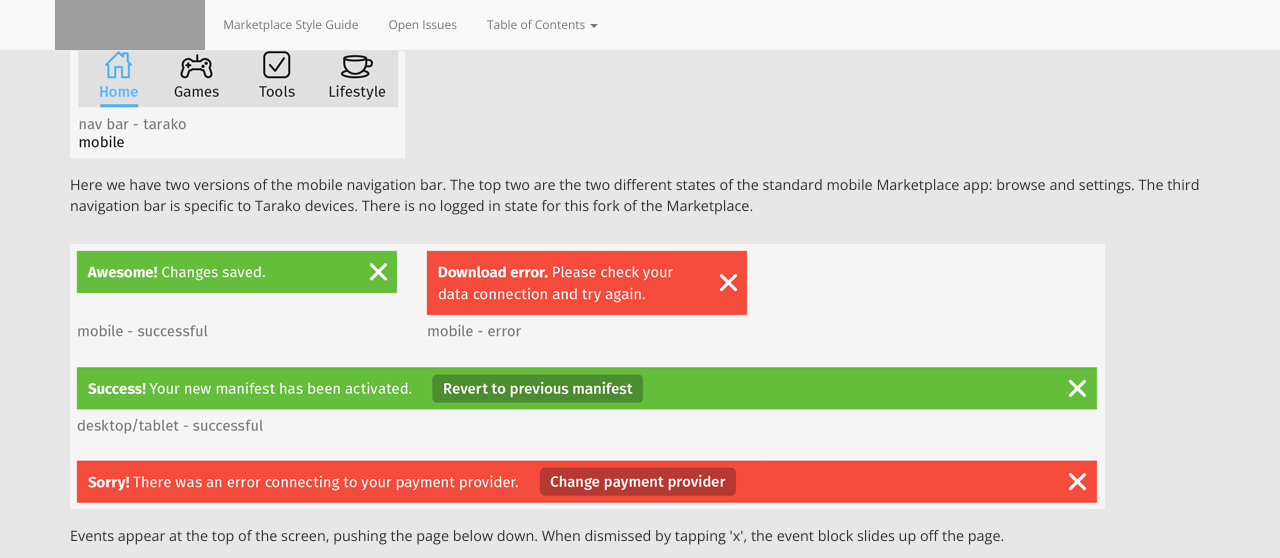
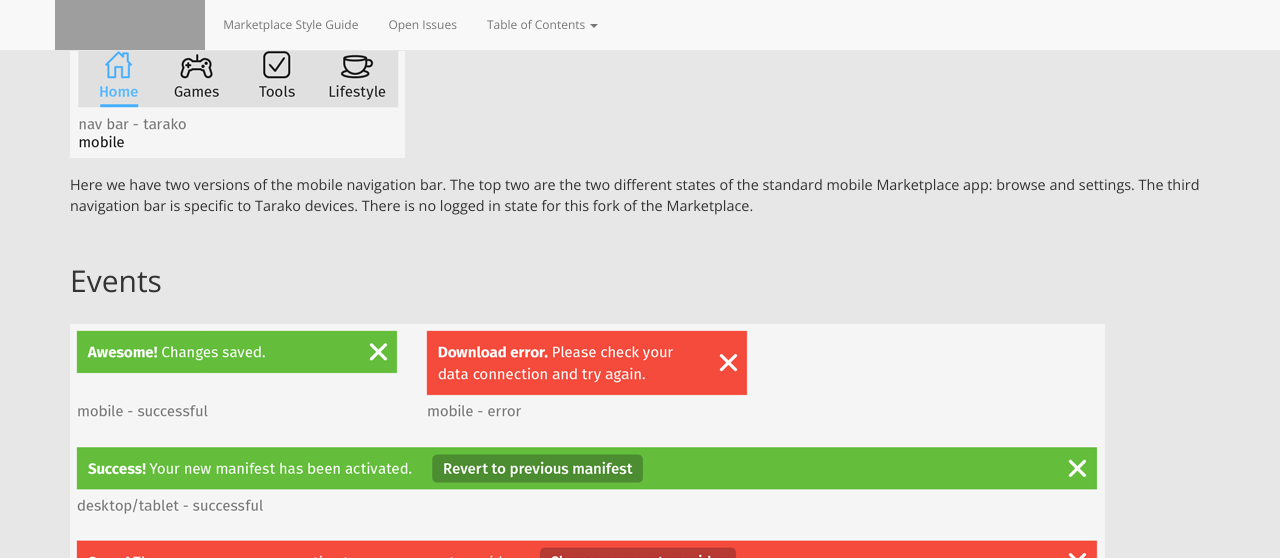
Before and after one commit to MarketplaceUX/marketplace-style-guides, a Jekyll site: the page built from navigation.html, in a window 1280 px wide and 900 px high, scrolled down 1853 px, cut to the strip 0-558 px from the top of the window. Built offline with Jekyll 4.4.1, drawn with Linux system fonts in a browser that asks for light colours; nearby versions of some CDN libraries; grey boxes are pictures that could not be loaded.

Commit message:
added header

```diff
--- a/navigation.html
+++ b/navigation.html
@@ -35,6 +35,8 @@ multipage: false
 				<p class="longText">Here we have two versions of the mobile navigation bar. The top two are the two different states of the standard mobile Marketplace app: browse and settings. The third navigation bar is specific to Tarako devices. There is no logged in state for this fork of the Marketplace.
 				</p>
 				<br>
+				<h2>Events</h2>
+				<br>
 				<img src="img/events.png"/><br/>
 				<br>
 				<p class="longText">Events appear at the top of the screen, pushing the page below down. When dismissed by tapping 'x', the event block slides up off the page.
```
